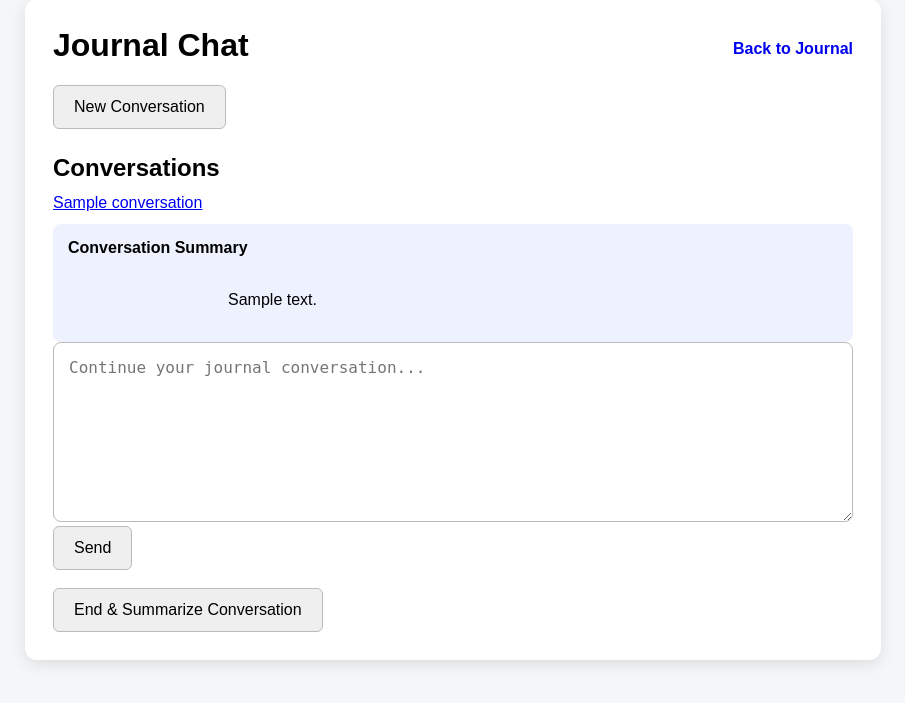
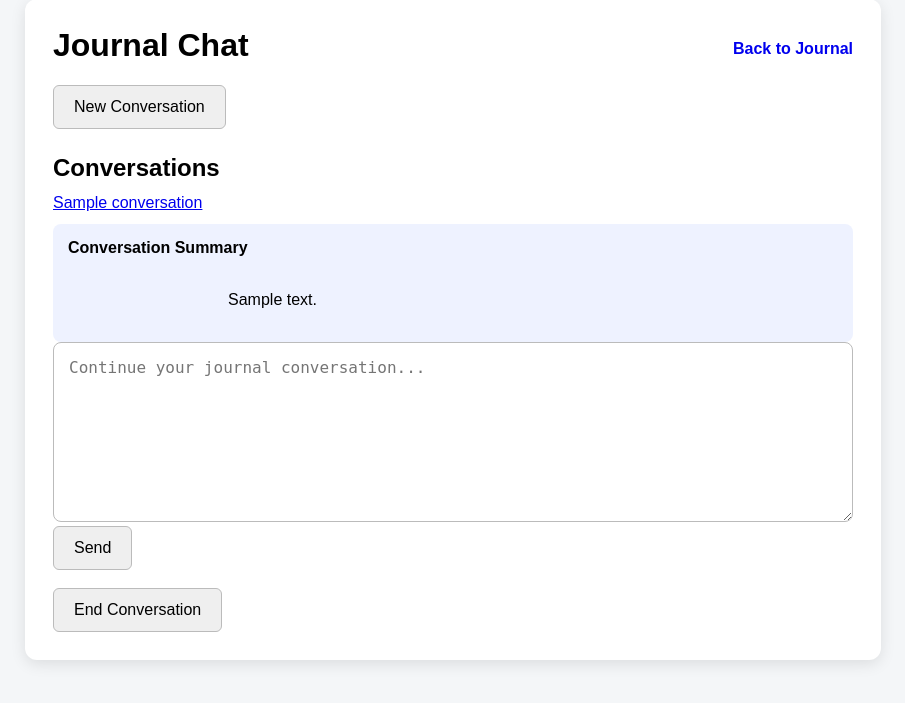
Before and after one commit to garuna0212/gemini-personal-journal, a FastAPI app: template templates/chat.html in a window 1280 px wide. Shown: the part 41-744 px from the top of the page, without its empty margins (187-1092 px from the left). Run offline with FastAPI, Linux system fonts and the light colour scheme; the template is opened without the code that fills it: most values are stand-ins (such as "Sample title", 1, 10 or a date in 2020); parts of the project's set-up code (start-up, migrations or seed data) failed here and were passed over.

Commit message:
Refine automatic conversation summary flow

```diff
--- a/templates/chat.html
+++ b/templates/chat.html
@@ -127,7 +127,7 @@
             >
 
                 <button type="submit">
-                    End & Summarize Conversation
+                    End Conversation
                 </button>
 
             </form>
@@ -151,7 +151,7 @@
             const button = form.querySelector("button");
 
             button.disabled = true;
-            button.textContent = "Summarizing...";
+            button.textContent = "Ending Conversation...";
         }
 
     </script>
```
